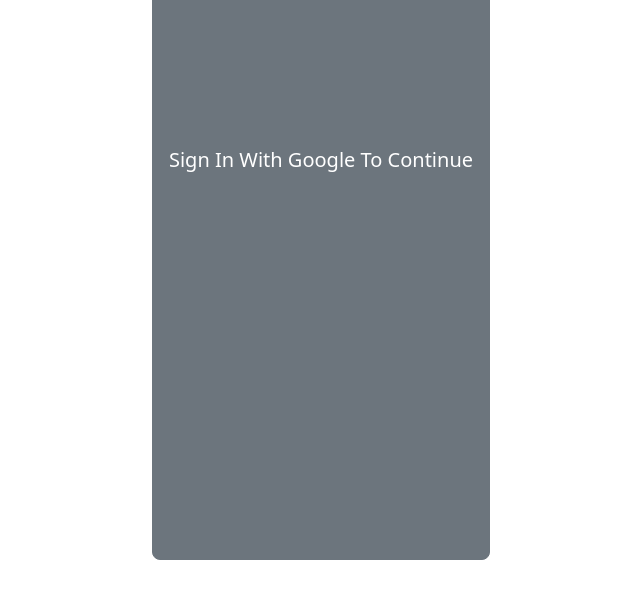
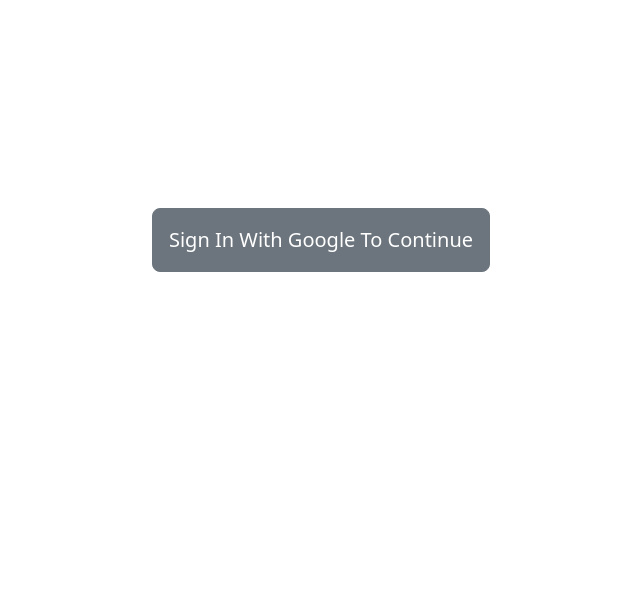
Before and after one commit to JulesHauchecorne/chat-react-firebase-app, a React (Create React App) app: page / in a window 1280 px wide. Shown: the top 598 px of the page, without its empty margins (319-959 px from the left). Built offline with nearby package versions, Linux system fonts and the light colour scheme; no server answers.

Commit message:
fixed sign in button css

```diff
--- a/src/App.css
+++ b/src/App.css
@@ -5,7 +5,7 @@
     display: flex;
     align-items: center;
     justify-content: center;
-    height: 20em;
+    padding-top: 10em;
 }
 
 .room-select {
@@ -48,12 +48,9 @@
     color: rgba(83, 187, 232, 0.1);
     border-radius: 3%;
     padding: 1em;
-    padding-right: 5em;
+    padding-right: 2em;
 }
 
-.message {
-    padding-right: 5em;
-}
 
 .submit {
     display: flex;
--- a/src/components/Auth.js
+++ b/src/components/Auth.js
@@ -18,7 +18,7 @@ export const Auth = (props) => {
   return (
     <div className="login">
       <div className="auth">
-        <button className="btn btn-lg btn-secondary p-3 align-middle vh-100" onClick={signInWithGoogle}>
+        <button className="btn btn-lg btn-secondary p-3 align-middle  my-5" onClick={signInWithGoogle}>
           Sign In With Google To Continue
         </button>
       </div>
```
